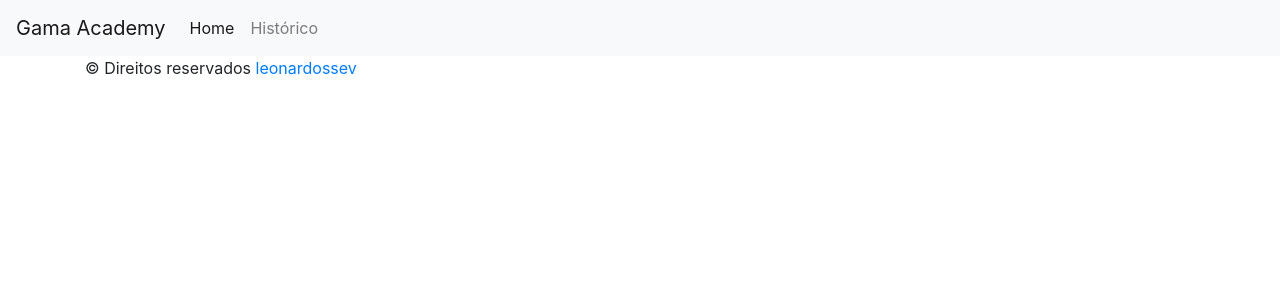
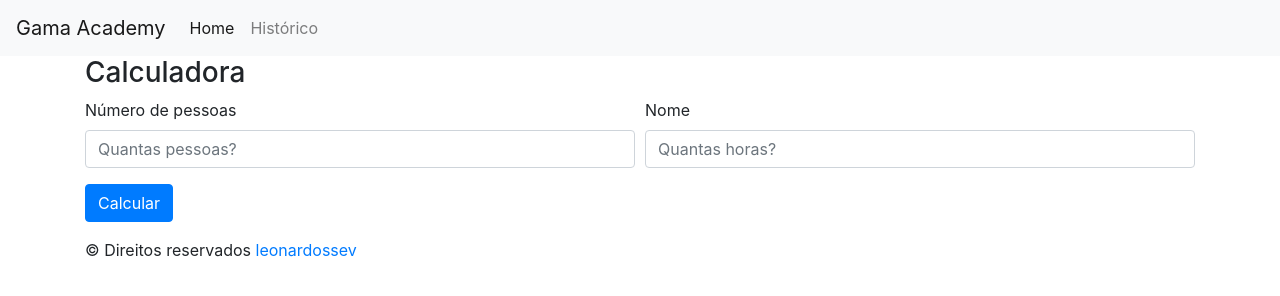
Before and after one commit to LeonardoSSev/gxp29-barbecue, a plain HTML site: page index.html in a window 1280 px wide. Drawn offline with nearby package versions, Linux system fonts and the light colour scheme.

Commit message:
Adds the form and updates the scripts

```diff
--- a/index.html
+++ b/index.html
@@ -27,6 +27,25 @@
       </nav>
     </header>
 
+    <main>
+      <div class="container">
+        <h3>Calculadora</h3>
+        <div class="form-row">
+          <div class="col-md-6 col-sm-12">
+            <label for="numPeople">Número de pessoas</label>
+            <input type="number" class="form-control" placeholder="Quantas pessoas?" name="numPeople">
+          </div>
+          <div class="col-md-6 col-sm-12">
+            <label for="numHours">Nome</label>
+            <input type="number" class="form-control" placeholder="Quantas horas?" name="numHours">
+          </div>
+        </div>
+        <button class="btn btn-primary my-3">
+          Calcular
+        </button>
+      </div>
+    </main>
+
     <footer>
       <div class="container">
         <p>
@@ -35,8 +54,8 @@
       </div>
     </footer>
 
-    <script src="https://code.jquery.com/jquery-3.4.1.slim.min.js" integrity="sha384-J6qa4849blE3+
-    poT4WnyKhv5vZF5SrPo0iEjwBvKU7imGFAV0wwj1yYfoRSJoZ+n" crossorigin="anonymous"></script>
-    <script src="https://cdn.jsdelivr.net/npm/popper.js@1.16.0/dist/umd/popper.min.js" integrity="sha384-Q6E9RHvbIyZFJoft+2mJbHaEWldlvI9IOYy5n3zV9zzTtmI3UksdQRVvoxMfooAo" crossorigin="anonymous"></script><script src="https://stackpath.bootstrapcdn.com/bootstrap/4.4.1/js/bootstrap.min.js" integrity="sha384-wfSDF2E50Y2D1uUdj0O3uMBJnjuUD4Ih7YwaYd1iqfktj0Uod8GCExl3Og8ifwB6" crossorigin="anonymous"></script>
+    <script src="https://code.jquery.com/jquery-3.4.1.slim.min.js" integrity="sha384-J6qa4849blE2+poT4WnyKhv5vZF5SrPo0iEjwBvKU7imGFAV0wwj1yYfoRSJoZ+n" crossorigin="anonymous"></script>
+    <script src="https://cdn.jsdelivr.net/npm/popper.js@1.16.0/dist/umd/popper.min.js" integrity="sha384-Q6E9RHvbIyZFJoft+2mJbHaEWldlvI9IOYy5n3zV9zzTtmI3UksdQRVvoxMfooAo" crossorigin="anonymous"></script>
+    <script src="https://stackpath.bootstrapcdn.com/bootstrap/4.4.1/js/bootstrap.min.js" integrity="sha384-wfSDF2E50Y2D1uUdj0O3uMBJnjuUD4Ih7YwaYd1iqfktj0Uod8GCExl3Og8ifwB6" crossorigin="anonymous"></script>
   </body>
 </html>
```
